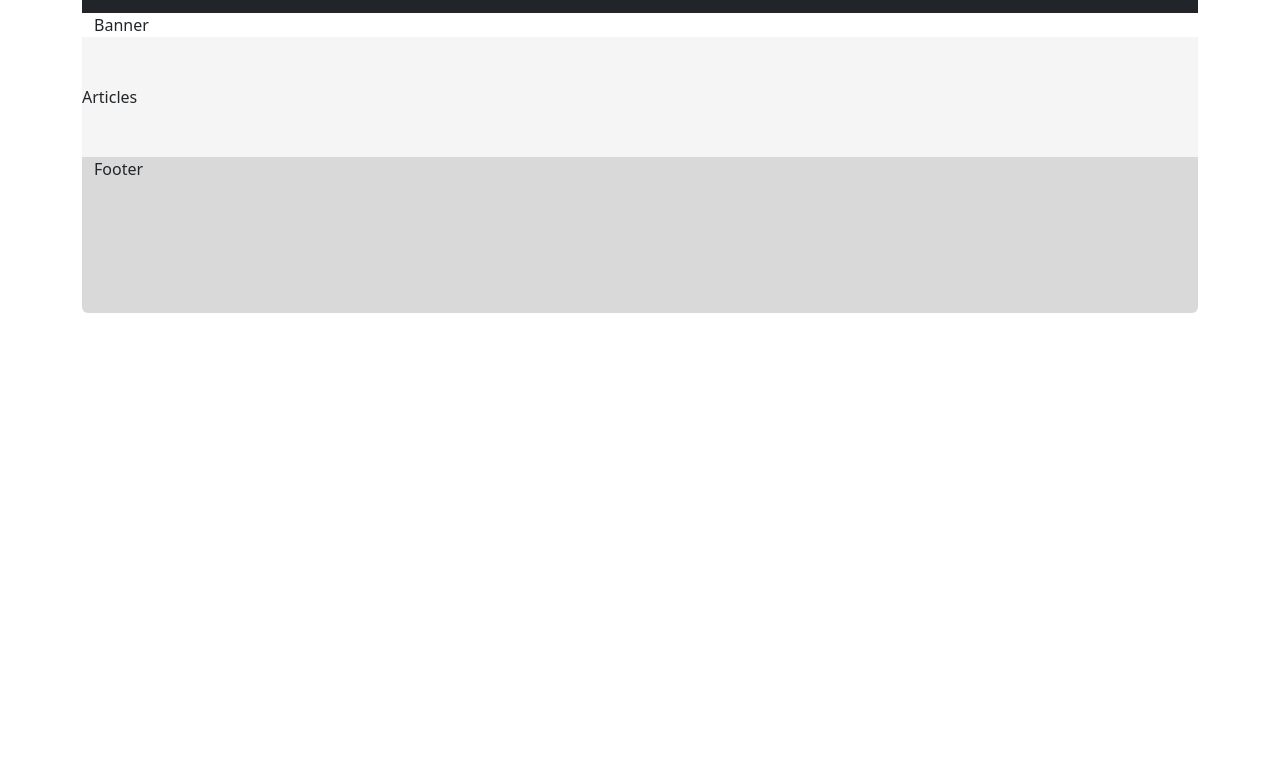
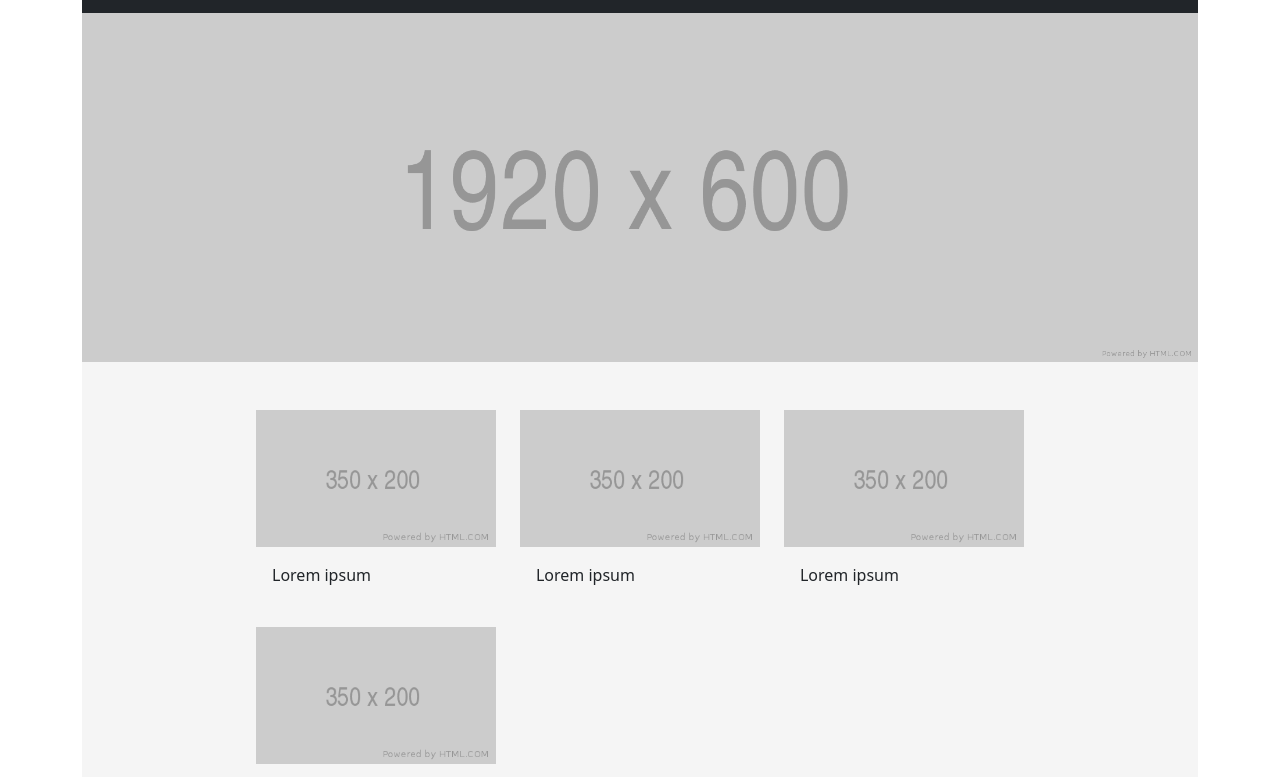
Before and after one commit to Hueeerta/retargeting-tech-test, a website: page index.html in a window 1280 px wide. Shown: the part 117-894 px from the top of the page. Before the commit the page ends 800 px from the top, so only its background shows below. Drawn offline with nearby package versions, Linux system fonts and the light colour scheme.

Commit message:
Se implementa estructura de el Logo, Banner y el despliegue de artículos de manera estática.

```diff
--- a/assets/style.css
+++ b/assets/style.css
@@ -11,8 +11,34 @@ body {
   height: 106px;
 }
 
+#logo {
+  max-width: 300px;
+}
+
 #content {
   background-color: #f5f5f5;
+}
+
+.content-wrapper {
+  max-width: 792px;
+}
+
+#article-wrapper {
+  padding: 0;
+}
+
+.article {
+  max-width: 350px;
+}
+
+.card {
+  border: none;
+  border-radius: 0;
+  background-color: transparent;
+}
+
+.card-img-top {
+  border-radius: 0;
 }
 
 #footer {
@@ -25,6 +51,10 @@ body {
     height: 53px;
   }
 
+  #logo {
+    max-width: 150px;
+  }
+
   #footer {
     height: 78px;
   }
--- a/index.html
+++ b/index.html
@@ -32,10 +32,26 @@
     <section id="header-container" class="container">
 
       <!-- NAV CONTAINER -->
-      <div id="nav" class="container rounded-top text-bg-dark">Retargeting</div>
+      <div id="nav" class="container rounded-top text-bg-dark d-flex align-items-center">
+
+        <div class="container content-wrapper">
+
+          <img src="./assets/img/logo.png" alt="Retargeting Logo" id="logo" class="f-flex" />
+
+        </div>
+
+      </div>
 
       <!-- BANNER CONTAINER -->
-      <div id="banner-container" class="container">Banner</div>
+      <div id="banner-container" class="">
+
+        <div class="banner-slide">
+
+          <img class="img-fluid" src="./assets/img/img-slide.png" alt="Banner slide" />
+
+        </div>
+
+      </div>
 
     </section>
 
@@ -43,14 +59,88 @@
     <section id="content-container" class="container">
 
       <!-- CONTENT -->
-      <div id="content" class="py-5">Articles</div>
+      <div id="content" class="py-5">
+
+        <div id="article-wrapper" class="container content-wrapper mx-auto row">
+
+          <!-- ARTICLE 1 -->
+          <div class="col-12 col-sm-12 col-md-6 col-lg-4 mb-4 d-flex align-items-stretch">
+
+            <div class="article card mx-auto">
+
+              <img class="card-img-top" src="./assets/img/img-article.png" alt="Article Title">
+
+              <div class="card-body">
+
+                <p class="card-text">Lorem ipsum</p>
+
+              </div>
+
+            </div>
+
+          </div>
+
+          <!-- ARTICLE 2 -->
+          <div class="col-12 col-sm-12 col-md-6 col-lg-4 mb-4 d-flex align-items-stretch">
+
+            <div class="article card mx-auto">
+
+              <img class="card-img-top" src="./assets/img/img-article.png" alt="Article Title">
+
+              <div class="card-body">
+
+                <p class="card-text">Lorem ipsum</p>
+
+              </div>
+
+            </div>
+
+          </div>
+
+          <!-- ARTICLE 3 -->
+          <div class="col-12 col-sm-12 col-md-6 col-lg-4 mb-4 d-flex align-items-stretch">
+
+            <div class="article card mx-auto">
+
+              <img class="card-img-top" src="./assets/img/img-article.png" alt="Article Title">
+
+              <div class="card-body">
+
+                <p class="card-text">Lorem ipsum</p>
+
+              </div>
+
+            </div>
+
+          </div>
+
+          <!-- ARTICLE 4 -->
+          <div class="col-12 col-sm-12 col-md-6 col-lg-4 mb-4 d-flex align-items-stretch">
+
+            <div class="article card mx-auto">
+
+              <img class="card-img-top" src="./assets/img/img-article.png" alt="Article Title">
+
+              <div class="card-body">
+
+                <p class="card-text">Lorem ipsum</p>
+
+              </div>
+
+            </div>
+
+          </div>
+
+        </div>
+
+      </div>
 
     </section>
 
     <!-- FOOTER CONTAINER -->
     <section id="footer-container" class="container">
 
-      <div id="footer" class="container rounded-bottom">Footer</div>
+      <div id="footer" class="container rounded-bottom"></div>
 
     </section>
 
```
Also changed, not shown: assets/img/img-article.png (added), assets/img/img-slide.png (added), assets/img/logo.png (added).
